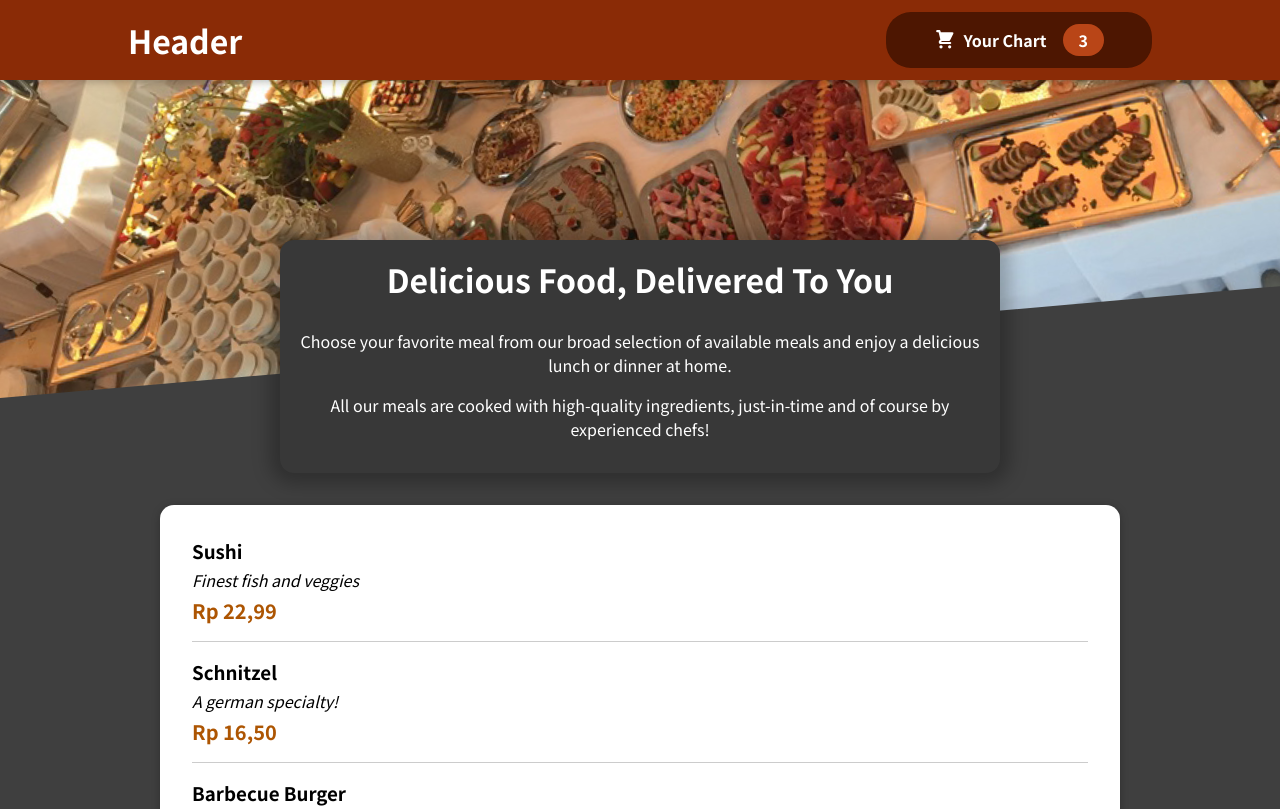
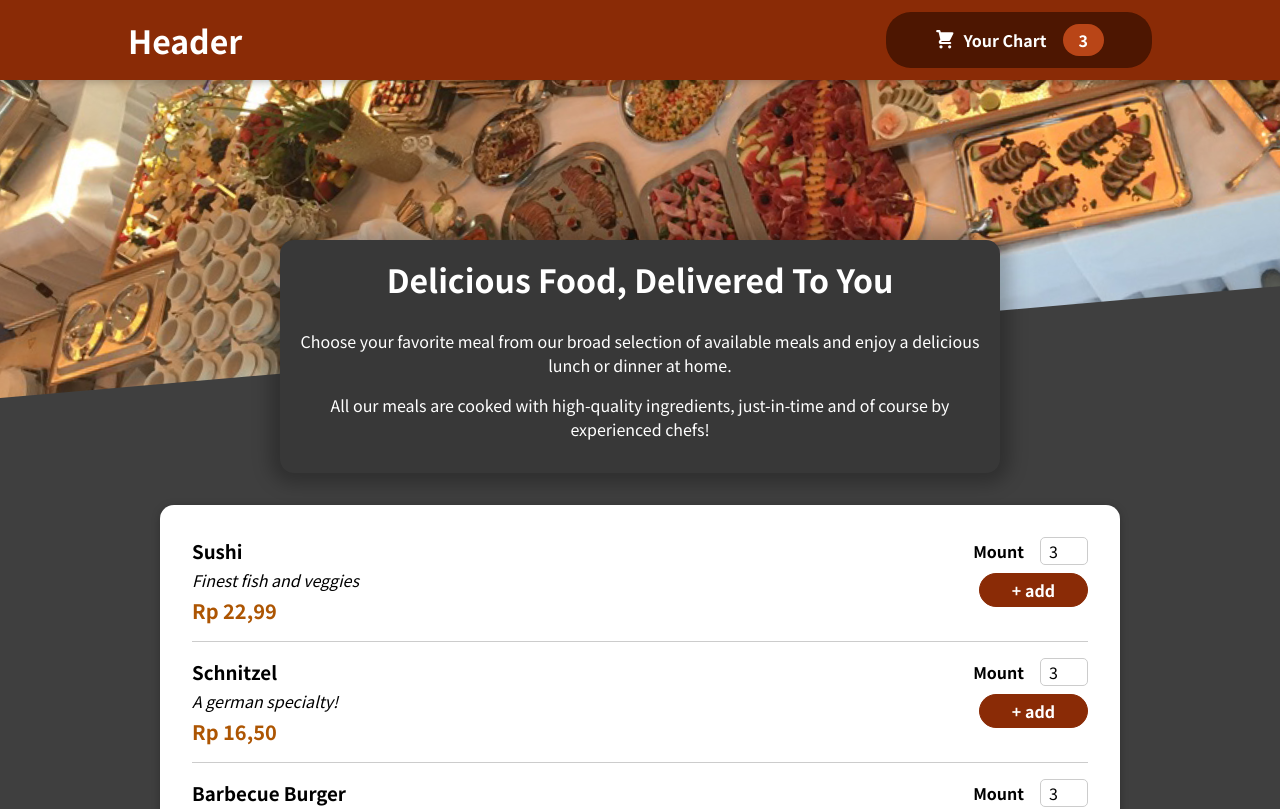
Before and after one commit to aliansyahFirdaus/100DayOfCode-food-app, a React (Create React App) app: page / in a window 1280 px wide. Shown: the top 809 px of the page. Built offline with nearby package versions, Linux system fonts and the light colour scheme.

Commit message:
add form input mount and add button for add to cart

```diff
--- /dev/null
+++ b/src/components/Meals/MealsItem/MealForm.js
@@ -0,0 +1,23 @@
+import React from "react";
+import Input from "../../UI/Input";
+
+import styles from "./MealForm.module.css";
+
+export default function MealForm() {
+  return (
+    <form className={styles.form}>
+      <Input
+        label="Mount"
+        input={{
+          id: "mount",
+          type: "number",
+          min: 1,
+          max: 5,
+          step: 1,
+          defaultValue: "3",
+        }}
+      />
+      <button>+ add</button>
+    </form>
+  );
+}
--- /dev/null
+++ b/src/components/Meals/MealsItem/MealForm.module.css
@@ -0,0 +1,20 @@
+.form {
+  text-align: right;
+}
+
+.form button {
+  font: inherit;
+  cursor: pointer;
+  background-color: #8a2b06;
+  border: 1px solid #8a2b06;
+  color: white;
+  padding: 0.25rem 2rem;
+  border-radius: 20px;
+  font-weight: bold;
+}
+
+.form button:hover,
+.form button:active {
+  background-color: #641e03;
+  border-color: #641e03;
+}
--- a/src/components/Meals/MealsItem/MealsItem.js
+++ b/src/components/Meals/MealsItem/MealsItem.js
@@ -1,4 +1,5 @@
 import React from "react";
+import MealForm from "./MealForm";
 import styles from "./MealsItem.module.css";
 
 export default function MealsItem(props) {
@@ -14,7 +15,9 @@
         <div className={styles.description}>{props.meal.description}</div>
         <div className={styles.price}>{price}</div>
       </div>
-      <div></div>
+      <div>
+        <MealForm />
+      </div>
     </li>
   );
 }
--- /dev/null
+++ b/src/components/UI/Input.js
@@ -0,0 +1,11 @@
+import React from "react";
+import styles from "./Input.module.css";
+
+export default function Input(props) {
+  return (
+    <div className={styles.input}>
+      <label htmlFor={props.input.id}>{props.label}</label>
+      <input {...props.input} />
+    </div>
+  );
+}
--- /dev/null
+++ b/src/components/UI/Input.module.css
@@ -0,0 +1,18 @@
+.input {
+  display: flex;
+  align-items: center;
+  margin-bottom: 0.5rem;
+}
+
+.input label {
+  font-weight: bold;
+  margin-right: 1rem;
+}
+
+.input input {
+  width: 3rem;
+  border-radius: 5px;
+  border: 1px solid #ccc;
+  font: inherit;
+  padding-left: 0.5rem;
+}
```
